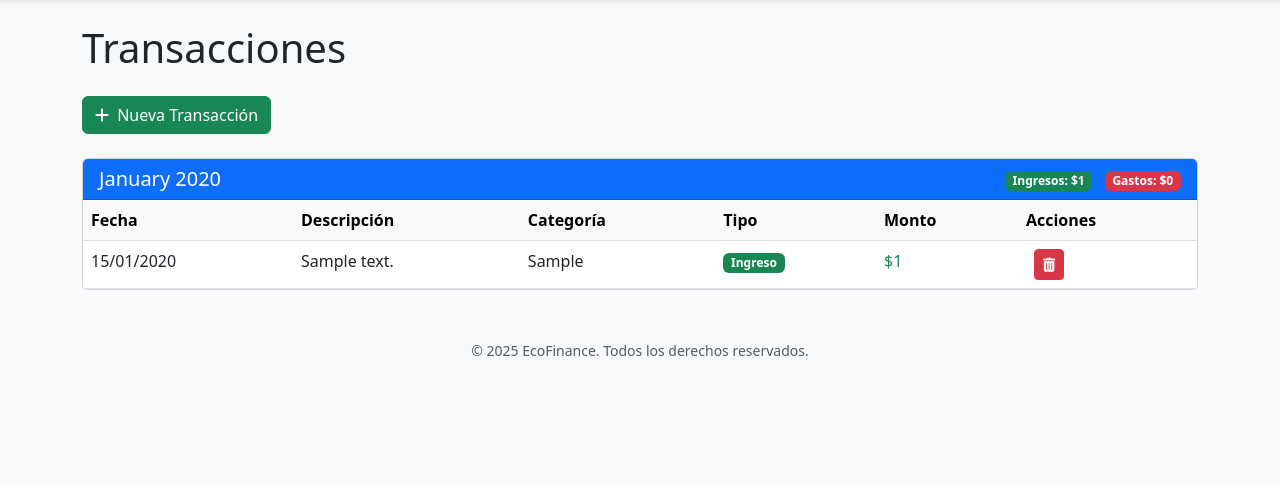
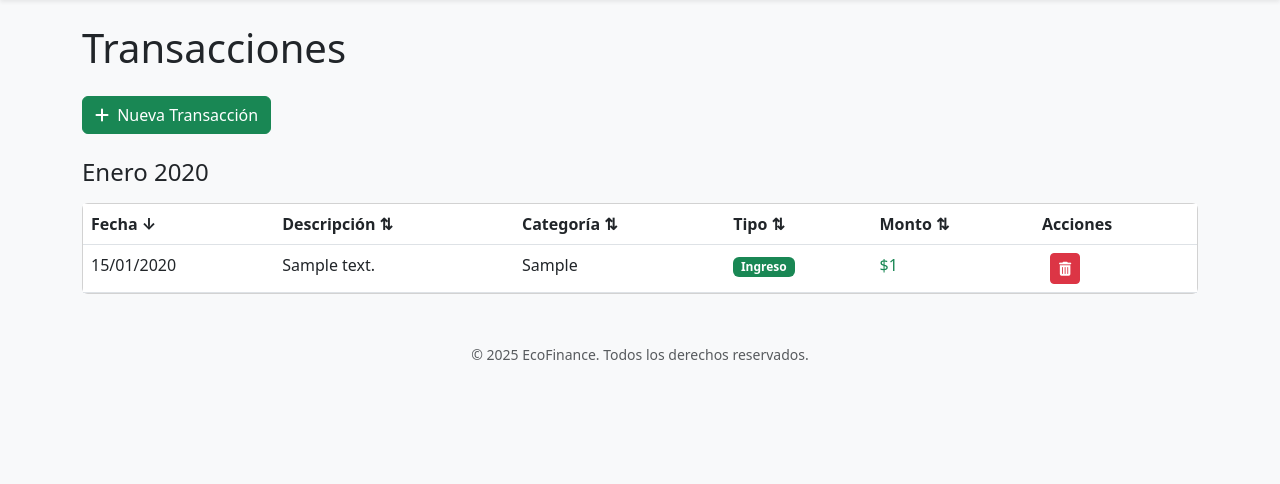
Before and after one commit to bllq99/ecofinance, a Django app: page /transacciones/ in a window 1280 px wide. Shown: the part 56-540 px from the top of the page. Run offline with Django 5.2, Linux system fonts and the light colour scheme; a user stored in the database is signed in; tables that the repository leaves empty hold one stand-in row (values such as "Sample post"); parts of the project's set-up code (start-up, migrations or seed data) failed here and were passed over.

Commit message:
Mejorar la gestión de transacciones: se implementa la paginación en la lista de transacciones y se añade la opción de ordenar por fecha, descripción y monto. Además, se traduce el nombre del mes al español en el dashboard y se ajusta el formato de visualización de montos en pesos chilenos.

```diff
--- a/finanzas/templates/finanzas/dashboard.html
+++ b/finanzas/templates/finanzas/dashboard.html
@@ -172,7 +172,7 @@
                                 {{ transaccion.tipo }}
                             </span>
                             <span class="fw-bold {% if transaccion.tipo == 'INGRESO' %}text-success{% else %}text-danger{% endif %}">
-                                {{ transaccion.monto|intcomma }}
+                                {{ transaccion.monto|formato_clp }}
                             </span>
                         </p>
                         <small class="text-muted">{{ transaccion.categoria|default:"Sin categoría" }}</small>
--- a/finanzas/templates/finanzas/lista_transacciones.html
+++ b/finanzas/templates/finanzas/lista_transacciones.html
@@ -3,40 +3,66 @@
 {% load custom_filters %}
 {% block title %}Transacciones{% endblock %}
 
+{% block extra_css %}
+<style>
+    thead.table-blue th {
+        background-color: #e3f0ff !important;
+        color: #003366;
+        font-weight: bold;
+        vertical-align: middle;
+    }
+    th.ordenada {
+        border: 3px solid #1976d2 !important;
+        background-color: #e3f0ff !important;
+        color: #003366 !important;
+    }
+</style>
+{% endblock %}
+
 {% block content %}
 <h1 class="mb-4">Transacciones</h1>
 
-<div class="d-flex justify-content-between align-items-center mb-4">
+<div class="mb-4">
     <a href="{% url 'nueva_transaccion' %}" class="btn btn-success">
         <i class="fas fa-plus me-1"></i> Nueva Transacción
     </a>
 </div>
 
-{% if meses %}
-    {% for mes_clave, mes_data in meses %}
+{% if nombre_mes %}
+    <h4 class="mb-3">{{ nombre_mes }}</h4>
+{% endif %}
+
 <div class="card mb-4">
-        <div class="card-header bg-primary text-white d-flex justify-content-between align-items-center">
-            <h5 class="mb-0">{{ mes_data.nombre }}</h5>
-            <div>
-                <span class="badge bg-success me-2">Ingresos: {{ mes_data.total_ingresos|formato_clp }}</span>
-                <span class="badge bg-danger">Gastos: {{ mes_data.total_gastos|formato_clp }}</span>
-            </div>
-        </div>
     <div class="card-body p-0">
         <div class="table-responsive">
             <table class="table table-hover mb-0">
-                    <thead class="table-light">
+                <thead class="table-blue">
                     <tr>
-                            <th>Fecha</th>
-                            <th>Descripción</th>
-                            <th>Categoría</th>
-                            <th>Tipo</th>
-                            <th>Monto</th>
+                        <th class="{% if orden_actual == '-fecha' or orden_actual == 'fecha' %}ordenada{% endif %}">
+                            <a href="?orden={% if orden_actual == '-fecha' %}fecha{% else %}-fecha{% endif %}{% if transacciones.number > 1 %}&page={{ transacciones.number }}{% endif %}" class="text-decoration-none text-dark">
+                                Fecha
+                                {% if orden_actual == '-fecha' %}↓{% elif orden_actual == 'fecha' %}↑{% else %}⇅{% endif %}
+                            </a>
+                        </th>
+                        <th class="{% if orden_actual == 'descripcion' or orden_actual == '-descripcion' %}ordenada{% endif %}">
+                            <a href="?orden={% if orden_actual == 'descripcion' %}-descripcion{% else %}descripcion{% endif %}{% if transacciones.number > 1 %}&page={{ transacciones.number }}{% endif %}" class="text-decoration-none text-dark">
+                                Descripción
+                                {% if orden_actual == 'descripcion' %}↑{% elif orden_actual == '-descripcion' %}↓{% else %}⇅{% endif %}
+                            </a>
+                        </th>
+                        <th>Categoría ⇅</th>
+                        <th>Tipo ⇅</th>
+                        <th class="{% if orden_actual == '-monto' or orden_actual == 'monto' %}ordenada{% endif %}">
+                            <a href="?orden={% if orden_actual == '-monto' %}monto{% else %}-monto{% endif %}{% if transacciones.number > 1 %}&page={{ transacciones.number }}{% endif %}" class="text-decoration-none text-dark">
+                                Monto
+                                {% if orden_actual == '-monto' %}↓{% elif orden_actual == 'monto' %}↑{% else %}⇅{% endif %}
+                            </a>
+                        </th>
                         <th>Acciones</th>
                     </tr>
                 </thead>
                 <tbody>
-                        {% for transaccion in mes_data.transacciones %}
+                    {% for transaccion in transacciones %}
                     <tr>
                         <td>{{ transaccion.fecha|date:"d/m/Y" }}</td>
                         <td>{{ transaccion.descripcion }}</td>
@@ -86,12 +112,48 @@
         </div>
     </div>
 </div>
+
+<!-- Paginación -->
+{% if transacciones.has_other_pages %}
+<nav aria-label="Navegación de páginas" class="mt-4">
+    <ul class="pagination justify-content-center">
+        {% if transacciones.has_previous %}
+            <li class="page-item">
+                <a class="page-link" href="?page={{ transacciones.previous_page_number }}{% if orden_actual %}&orden={{ orden_actual }}{% endif %}" aria-label="Anterior">
+                    <span aria-hidden="true">&laquo;</span>
+                </a>
+            </li>
+        {% else %}
+            <li class="page-item disabled">
+                <span class="page-link">&laquo;</span>
+            </li>
+        {% endif %}
+
+        {% for i in transacciones.paginator.page_range %}
+            {% if transacciones.number == i %}
+                <li class="page-item active">
+                    <span class="page-link">{{ i }}</span>
+                </li>
+            {% else %}
+                <li class="page-item">
+                    <a class="page-link" href="?page={{ i }}{% if orden_actual %}&orden={{ orden_actual }}{% endif %}">{{ i }}</a>
+                </li>
+            {% endif %}
         {% endfor %}
+
+        {% if transacciones.has_next %}
+            <li class="page-item">
+                <a class="page-link" href="?page={{ transacciones.next_page_number }}{% if orden_actual %}&orden={{ orden_actual }}{% endif %}" aria-label="Siguiente">
+                    <span aria-hidden="true">&raquo;</span>
+                </a>
+            </li>
         {% else %}
-    <div class="alert alert-info">
-        <i class="fas fa-info-circle me-2"></i>
-        No hay transacciones registradas.
-    </div>
+            <li class="page-item disabled">
+                <span class="page-link">&raquo;</span>
+            </li>
+        {% endif %}
+    </ul>
+</nav>
 {% endif %}
 
 <!-- Botones flotantes para descargar -->
--- a/finanzas/views.py
+++ b/finanzas/views.py
@@ -23,6 +23,7 @@
 from reportlab.lib.units import inch
 from io import BytesIO
 from django.db.models.functions import TruncDay, TruncMonth
+from django.core.paginator import Paginator, PageNotAnInteger, EmptyPage
 
 
 # 🏠 Dashboard: muestra resumen de ingresos, gastos y objetivos
@@ -113,7 +114,7 @@
     presupuesto_monto = float(presupuesto.monto) if presupuesto else 0
 
     # Obtener las últimas 4 transacciones
-    ultimas_transacciones = Transaccion.objects.filter(usuario=request.user).order_by('-fecha')[:4]
+    ultimas_transacciones = Transaccion.objects.filter(usuario=request.user).order_by('-fecha', '-id')[:4]
 
     # Obtener el mes y año actual
     mes_actual = fecha_actual.month
@@ -147,6 +148,12 @@
         .order_by('mes')
     )
 
+    # Diccionario para traducir meses al español
+    meses_espanol = {
+        'Jan': 'Ene', 'Feb': 'Feb', 'Mar': 'Mar', 'Apr': 'Abr', 'May': 'Mayo', 'Jun': 'Jun',
+        'Jul': 'Jul', 'Aug': 'Ago', 'Sep': 'Sep', 'Oct': 'Oct', 'Nov': 'Nov', 'Dec': 'Dic'
+    }
+
     meses_gastos = []
     gastos_por_mes = []
     max_gasto = 0
@@ -154,12 +161,15 @@
 
     for gasto in gastos_mes:
         mes_str = gasto['mes'].strftime('%b %Y')
-        meses_gastos.append(mes_str)
+        # Traducir el mes al español
+        mes_abbr, anio = mes_str.split()
+        mes_es = meses_espanol.get(mes_abbr, mes_abbr)
+        meses_gastos.append(f"{mes_es} {anio}")
         monto = float(gasto['total'])
         gastos_por_mes.append(monto)
         if monto > max_gasto:
             max_gasto = monto
-            mes_max_gasto = mes_str
+            mes_max_gasto = f"{mes_es} {anio}"
 
     # Tomar solo los últimos 3 meses
     meses_gastos = meses_gastos[-3:]
@@ -198,50 +208,58 @@
 # 📄 Lista de transacciones
 @login_required
 def lista_transacciones(request):
-    # Verificar si debemos mostrar transacciones futuras
     mostrar_futuras = 'mostrar_futuras' in request.GET
+    fecha_actual = timezone.now().date()
+    orden = request.GET.get('orden')
 
-    # Obtener fecha actual
-    fecha_actual = timezone.now().date()
+    # Orden por defecto: fecha descendente y luego id descendente
+    if not orden:
+        orden = '-fecha'
+    if orden == '-fecha':
+        ordenes = ['-fecha', '-id']
+    elif orden == 'fecha':
+        ordenes = ['fecha', 'id']
+    elif orden == '-monto':
+        ordenes = ['-monto', '-fecha', '-id']
+    elif orden == 'monto':
+        ordenes = ['monto', 'fecha', 'id']
+    elif orden == 'descripcion':
+        ordenes = ['descripcion', 'fecha', 'id']
+    elif orden == '-descripcion':
+        ordenes = ['-descripcion', '-fecha', '-id']
+    else:
+        ordenes = [orden, '-fecha', '-id']
 
-    # Filtrar transacciones según la preferencia
     if mostrar_futuras:
-        transacciones = Transaccion.objects.filter(usuario=request.user).order_by('-fecha')
+        transacciones = Transaccion.objects.filter(usuario=request.user).order_by(*ordenes)
     else:
-        transacciones = Transaccion.objects.filter(usuario=request.user, fecha__lte=fecha_actual).order_by('-fecha')
+        transacciones = Transaccion.objects.filter(usuario=request.user, fecha__lte=fecha_actual).order_by(*ordenes)
 
-    # Crear un diccionario para agrupar transacciones por mes
-    transacciones_por_mes = {}
+    # Diccionario para traducir meses al español
+    meses_espanol = {
+        'January': 'Enero', 'February': 'Febrero', 'March': 'Marzo', 'April': 'Abril',
+        'May': 'Mayo', 'June': 'Junio', 'July': 'Julio', 'August': 'Agosto',
+        'September': 'Septiembre', 'October': 'Octubre', 'November': 'Noviembre', 'December': 'Diciembre'
+    }
 
-    for transaccion in transacciones:
-        # Crear clave de año-mes (por ejemplo: "2025-05")
-        mes_clave = transaccion.fecha.strftime('%Y-%m')
+    nombre_mes = None
+    if transacciones.exists():
+        mes_actual = transacciones.first().fecha.strftime('%B %Y')
+        nombre_mes = meses_espanol[mes_actual.split()[0]] + ' ' + mes_actual.split()[1]
 
-        # Crear entrada para el mes si no existe
-        if mes_clave not in transacciones_por_mes:
-            # Formatear el nombre del mes para mostrar (por ejemplo: "Mayo 2025")
-            nombre_mes = transaccion.fecha.strftime('%B %Y').capitalize()
-            transacciones_por_mes[mes_clave] = {
-                'nombre': nombre_mes,
-                'transacciones': [],
-                'total_ingresos': 0,
-                'total_gastos': 0
-            }
-
-        # Agregar la transacción al mes correspondiente
-        transacciones_por_mes[mes_clave]['transacciones'].append(transaccion)
-
-        # Actualizar totales
-        if transaccion.tipo == 'INGRESO':
-            transacciones_por_mes[mes_clave]['total_ingresos'] += float(transaccion.monto)
-        else:
-            transacciones_por_mes[mes_clave]['total_gastos'] += float(transaccion.monto)
-
-    # Convertir el diccionario a una lista ordenada por mes (más reciente primero)
-    meses = sorted(transacciones_por_mes.items(), key=lambda x: x[0], reverse=True)
+    page = request.GET.get('page', 1)
+    paginator = Paginator(transacciones, 10)
+    try:
+        transacciones_paginadas = paginator.page(page)
+    except PageNotAnInteger:
+        transacciones_paginadas = paginator.page(1)
+    except EmptyPage:
+        transacciones_paginadas = paginator.page(paginator.num_pages)
 
     return render(request, 'finanzas/lista_transacciones.html', {
-        'meses': meses,
+        'transacciones': transacciones_paginadas,
+        'nombre_mes': nombre_mes,
+        'orden_actual': orden,
     })
 
 
@@ -270,7 +288,7 @@
         form = TransaccionForm()
 
     # Obtener las últimas 5 transacciones del usuario
-    ultimas_transacciones = Transaccion.objects.filter(usuario=request.user).order_by('-fecha')[:5]
+    ultimas_transacciones = Transaccion.objects.filter(usuario=request.user).order_by('-fecha', '-id')[:5]
 
     return render(request, 'finanzas/nueva_transaccion.html', {
         'form': form,
```
Lines whose indentation alone changed are shown as unchanged.
